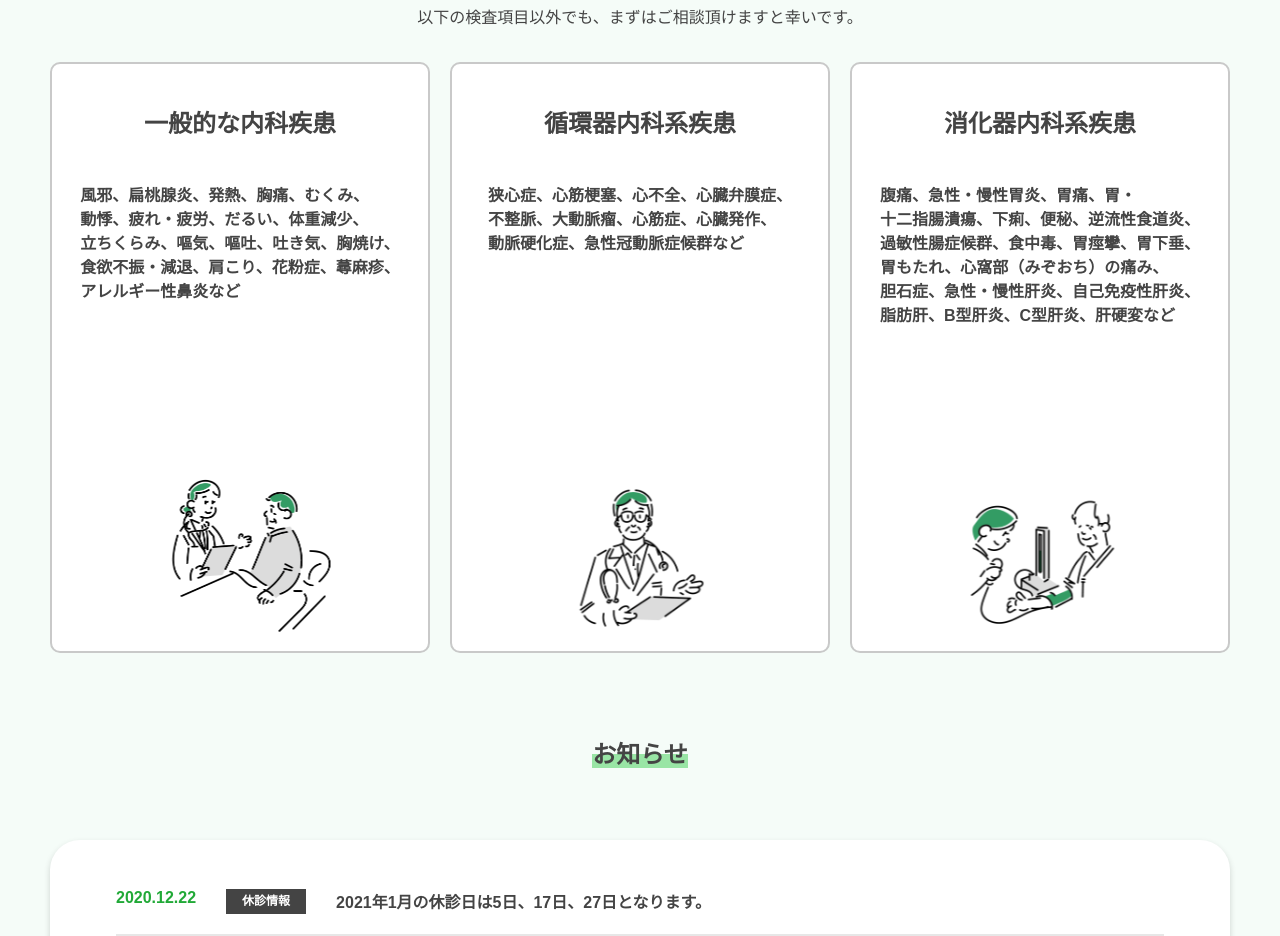
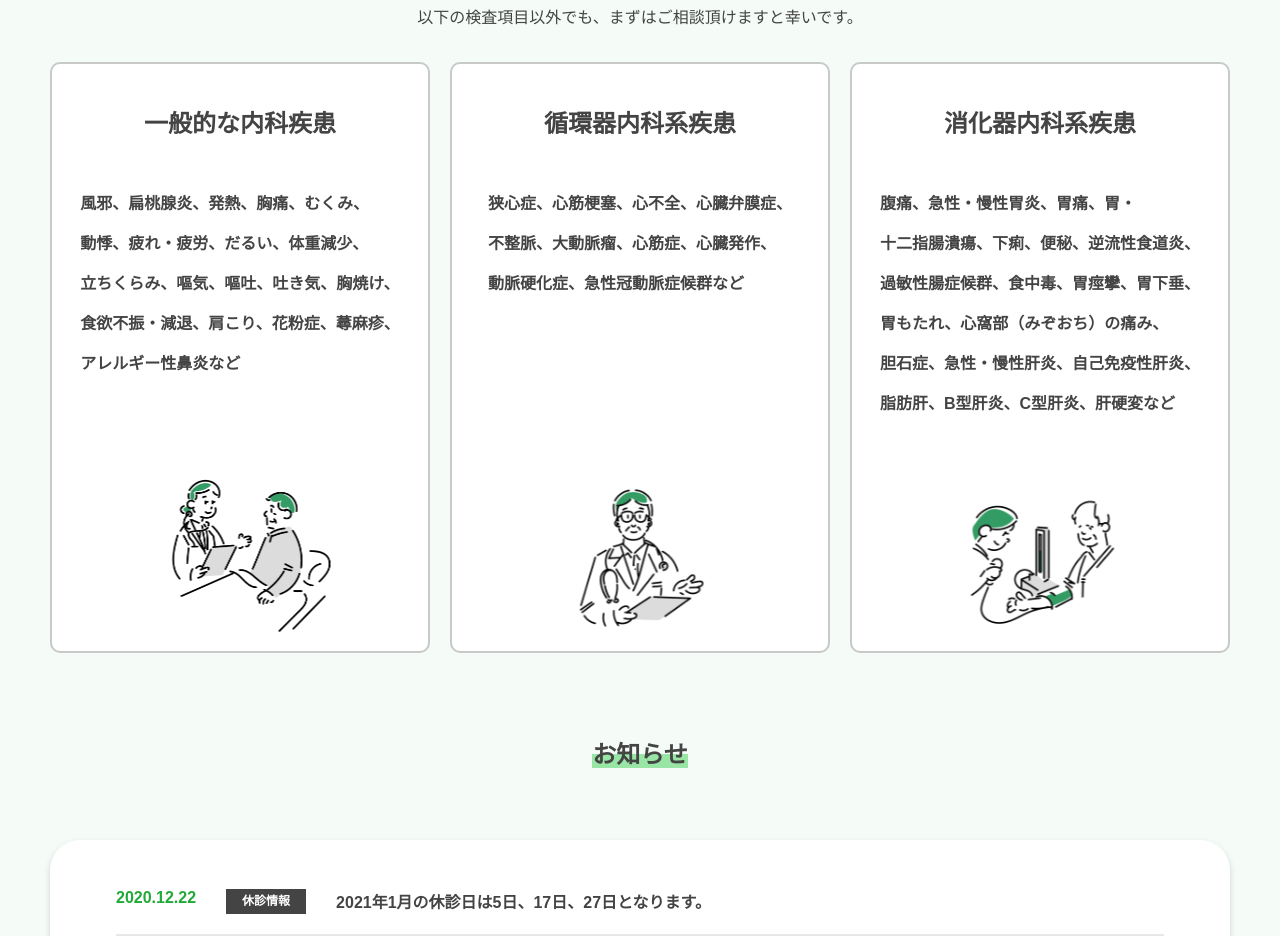
Before and after one commit to Riku-Terumoto/FictitiousClinicSite, a plain HTML site: page index.html in a window 1280 px wide. Shown: the part 1920-2856 px from the top of the page. Drawn offline with Linux system fonts and the light colour scheme.

Commit message:
画面崩れ修正

```diff
--- a/css/style.css
+++ b/css/style.css
@@ -394,11 +394,6 @@ footer small {
     }
 }
 
-@media (max-width:1313px) {
-    #treatment-contents .treatment-contents__part p {
-        line-height: 1.5;
-    }
-}
 
 
 @media (max-width:1194px){
@@ -443,6 +438,7 @@ footer small {
 
     #treatment-contents .treatment-contents__part p {
         padding-left: 20px;
+        line-height: 1.5;
     }
 
     #treatment-contents .treatment-contents__part img {
```
